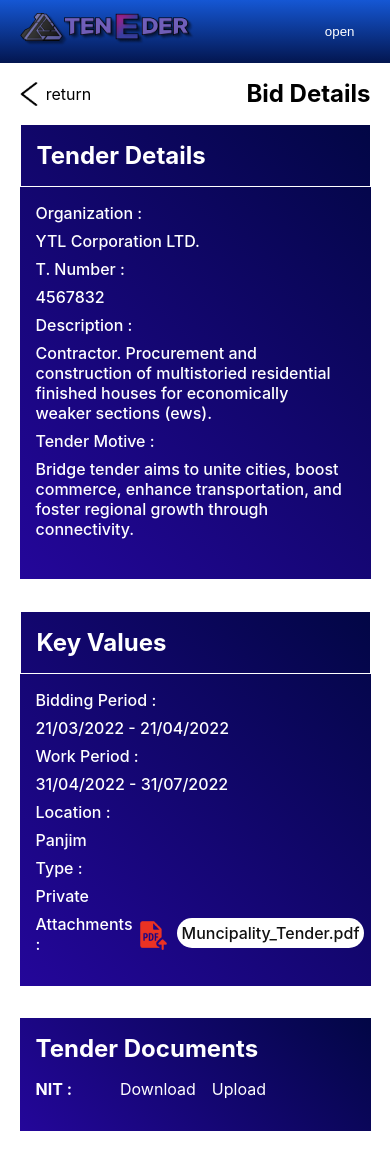
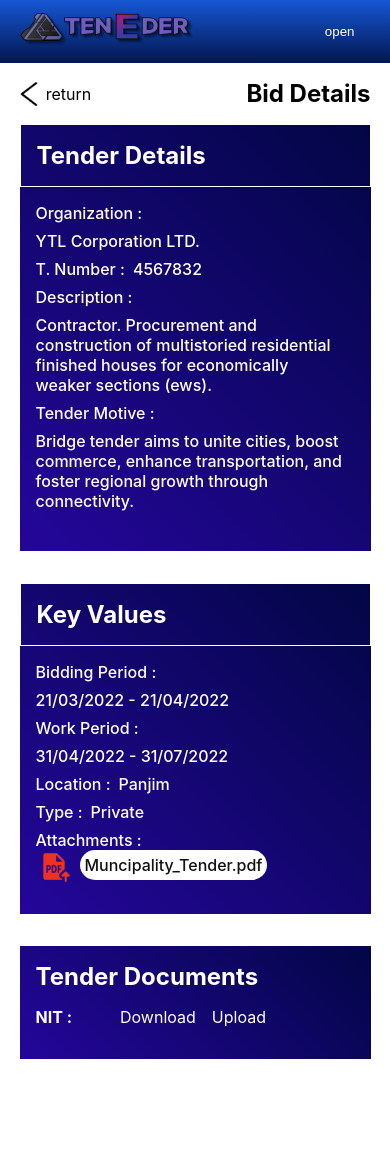
Before and after one commit to uhembenelson/teneder, a React (Create React App) app: page /bidder/bid-details/1 in a window 390 px wide. Shown: the top 1170 px of the page. After the commit the page ends 1107 px from the top, so only its background shows below. Built offline with nearby package versions, Linux system fonts and the light colour scheme.

Commit message:
Finished the bid details screen

```diff
--- a/src/Pages/Bidder/BidDetails/BidDetails.css
+++ b/src/Pages/Bidder/BidDetails/BidDetails.css
@@ -92,6 +92,10 @@
     margin-bottom: .5rem;
 }
 
+.locBox{
+    display: flex;
+}
+
 .attachmentsContainer{
     display: flex;
 }
@@ -113,6 +117,9 @@
     .tenderDetailBig, .tenderDetailSmall {
         flex-direction: column;
     }
+    .locBox{
+        flex-direction: row;
+    }
 }
 
 @media screen and (max-width: 550px) {
@@ -120,4 +127,9 @@
     .bidDetail__heading {
         width: 100%;
     }
+                .tenderDetailBigAttach {
+                    flex-direction: column;
+                    justify-content: flex-start;
+                    align-items: flex-start;
+                }
 }
--- a/src/Pages/Bidder/BidDetails/BidDetails.jsx
+++ b/src/Pages/Bidder/BidDetails/BidDetails.jsx
@@ -45,7 +45,7 @@ const BidDetails = () => {
                             <p>Organization : </p>
                             <p>YTL Corporation LTD.</p>
                         </div>
-                        <div className='tenderDetailSmall' >
+                        <div className='tenderDetailSmall locBox' >
                             <p>T. Number  :</p>
                             <p>4567832 </p>
                         </div>
@@ -74,11 +74,11 @@ const BidDetails = () => {
                             <p>Work Period :</p>
                             <p>31/04/2022 - 31/07/2022 </p>
                         </div>
-                        <div className='tenderDetailBig' >
+                        <div className='tenderDetailBig locBox' >
                             <p>Location   :</p>
                             <p>Panjim</p>
                         </div>
-                        <div className='tenderDetailBig' >
+                        <div className='tenderDetailBig locBox' >
                             <p>Type :  </p>
                             <p>Private</p>
                         </div>
--- a/src/components/UploadForm/UploadForm.css
+++ b/src/components/UploadForm/UploadForm.css
@@ -82,4 +82,8 @@
         flex-direction: column;
 
     }
+    .uploadFormBox{
+        width: 80%;
+
+    }
 }
```
